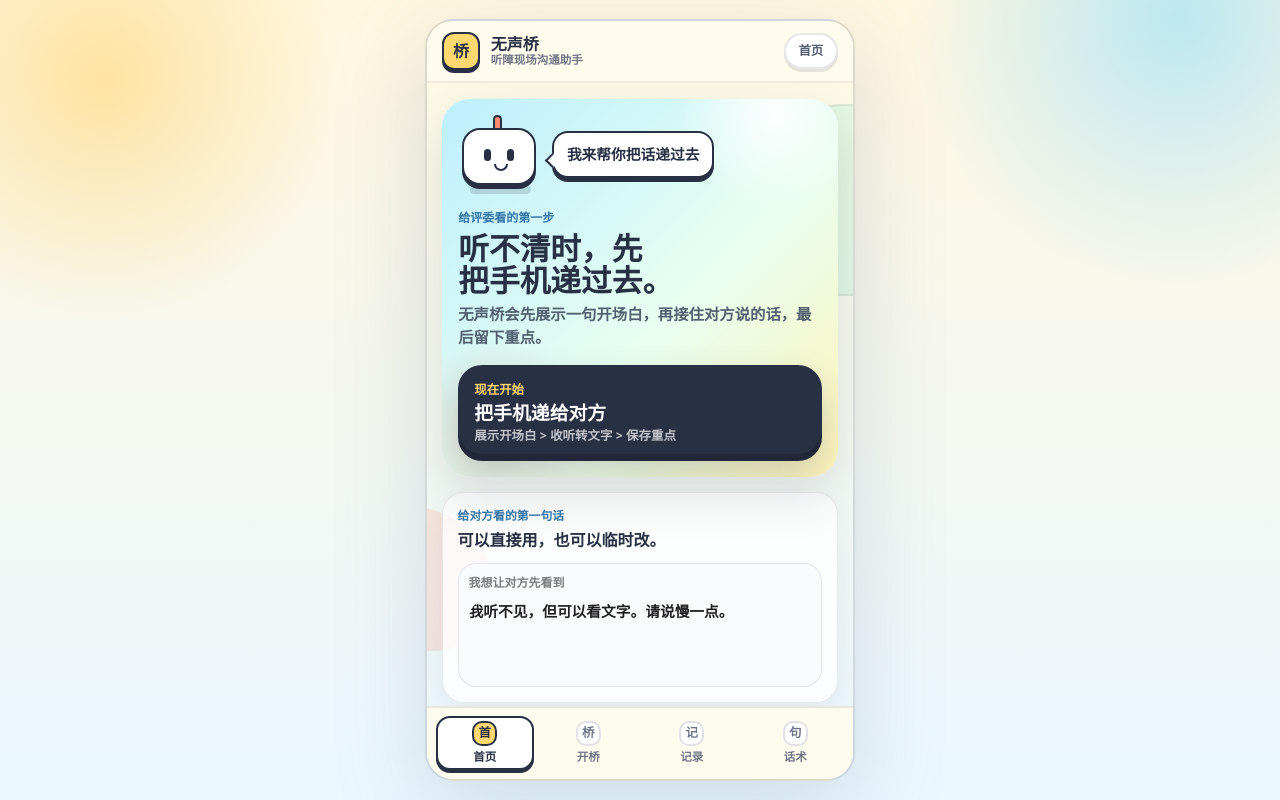
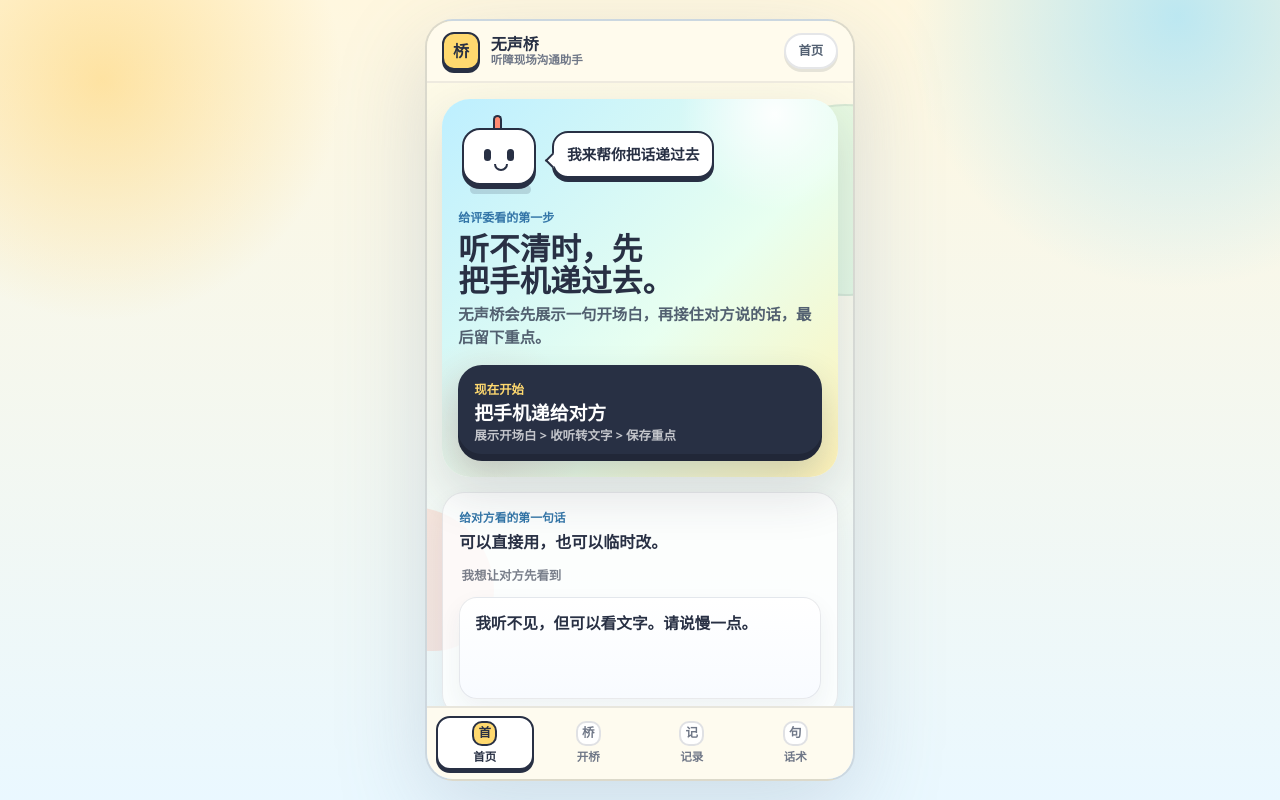
Before and after one commit to Drb-code-ing/SilentBridge, a React (Vite) app in the folder silentbridge-demo/apps/web/: page / in a window 1280 px wide. Built offline with nearby package versions, Linux system fonts and the light colour scheme.

Commit message:
polish home prompt editor

```diff
--- a/silentbridge-demo/apps/web/src/styles/globals.css
+++ b/silentbridge-demo/apps/web/src/styles/globals.css
@@ -370,11 +370,11 @@ button:focus-visible {
 
 .sb-home-draft-card {
   display: grid;
-  gap: 0.7rem;
+  gap: 0.85rem;
   border: 1px solid rgba(40, 48, 68, 0.1);
   border-radius: 22px;
   background: rgba(255, 255, 255, 0.78);
-  padding: 0.9rem;
+  padding: 1rem;
   box-shadow: 0 12px 34px rgba(40, 48, 68, 0.08);
 }
 
@@ -1602,24 +1602,43 @@ button:focus-visible {
 }
 
 .sb-input-card--home {
-  gap: 8px;
-  padding: 10px;
+  gap: 0.7rem;
+  padding: 0;
+  border: 0;
+  border-radius: 0;
+  background: transparent;
+  box-shadow: none;
+}
+
+.sb-input-card--home span {
+  padding-left: 0.15rem;
+  color: rgba(40, 48, 68, 0.62);
+  font-size: 0.78rem;
+  letter-spacing: 0;
+}
+
+.sb-input-card--home textarea {
+  min-height: 6.35rem;
+  border: 1px solid rgba(40, 48, 68, 0.1);
   border-radius: 18px;
-  background: rgba(248, 251, 255, 0.86);
-  box-shadow: none;
-}
-
-.sb-input-card--home textarea {
-  min-height: 4.75rem;
-  border: 0;
-  background: transparent;
-  padding: 0;
-  font-size: 0.92rem;
-  font-weight: 780;
+  background: linear-gradient(180deg, #ffffff 0%, #f8fbff 100%);
+  padding: 14px 15px;
+  color: #283044;
+  font-size: 0.98rem;
+  font-weight: 820;
+  line-height: 1.5;
+  box-shadow:
+    inset 0 1px 0 rgba(255, 255, 255, 0.9),
+    0 10px 24px rgba(40, 48, 68, 0.06);
 }
 
 .sb-input-card--home textarea:focus {
-  box-shadow: none;
+  border-color: rgba(52, 118, 168, 0.5);
+  background: #ffffff;
+  box-shadow:
+    inset 0 1px 0 rgba(255, 255, 255, 0.95),
+    0 0 0 4px rgba(52, 118, 168, 0.12),
+    0 10px 24px rgba(40, 48, 68, 0.06);
 }
 
 .sb-step-back-button {
```
